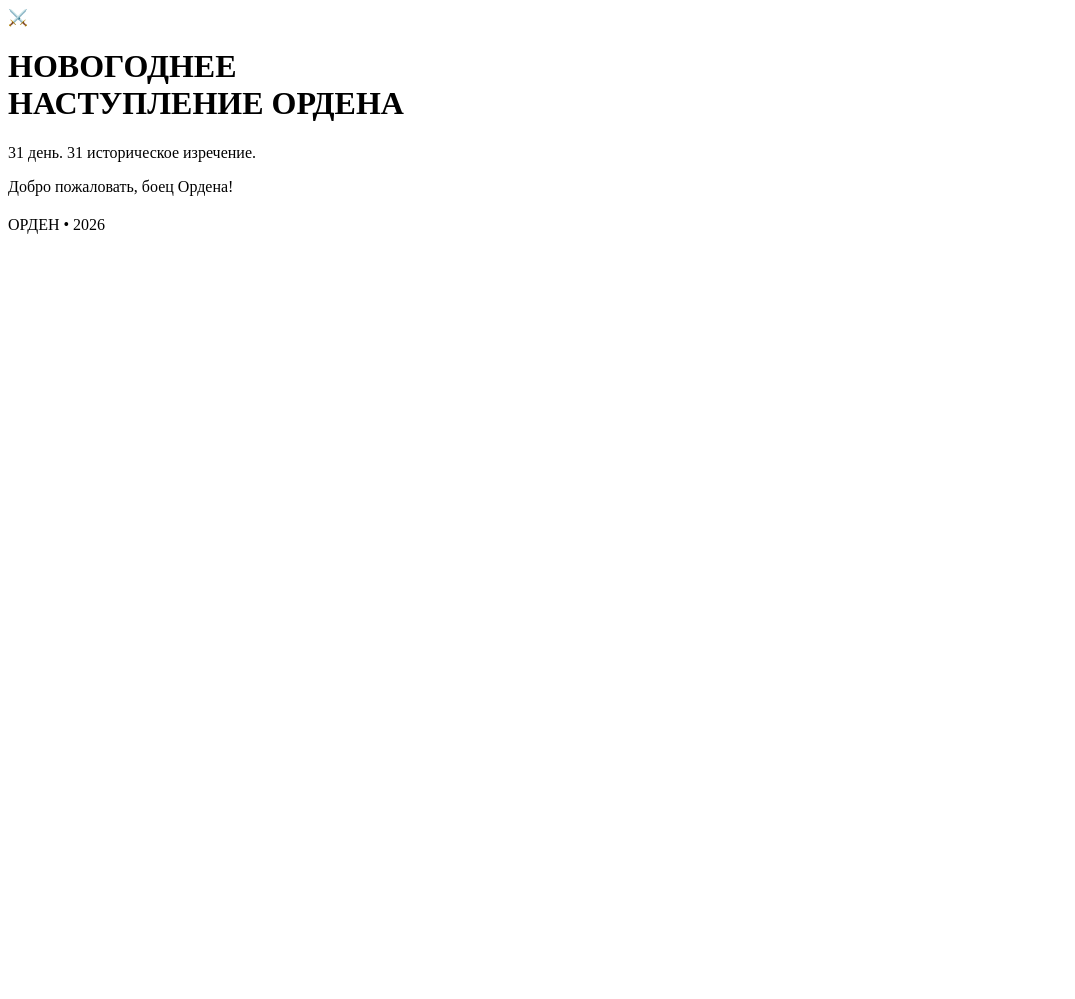
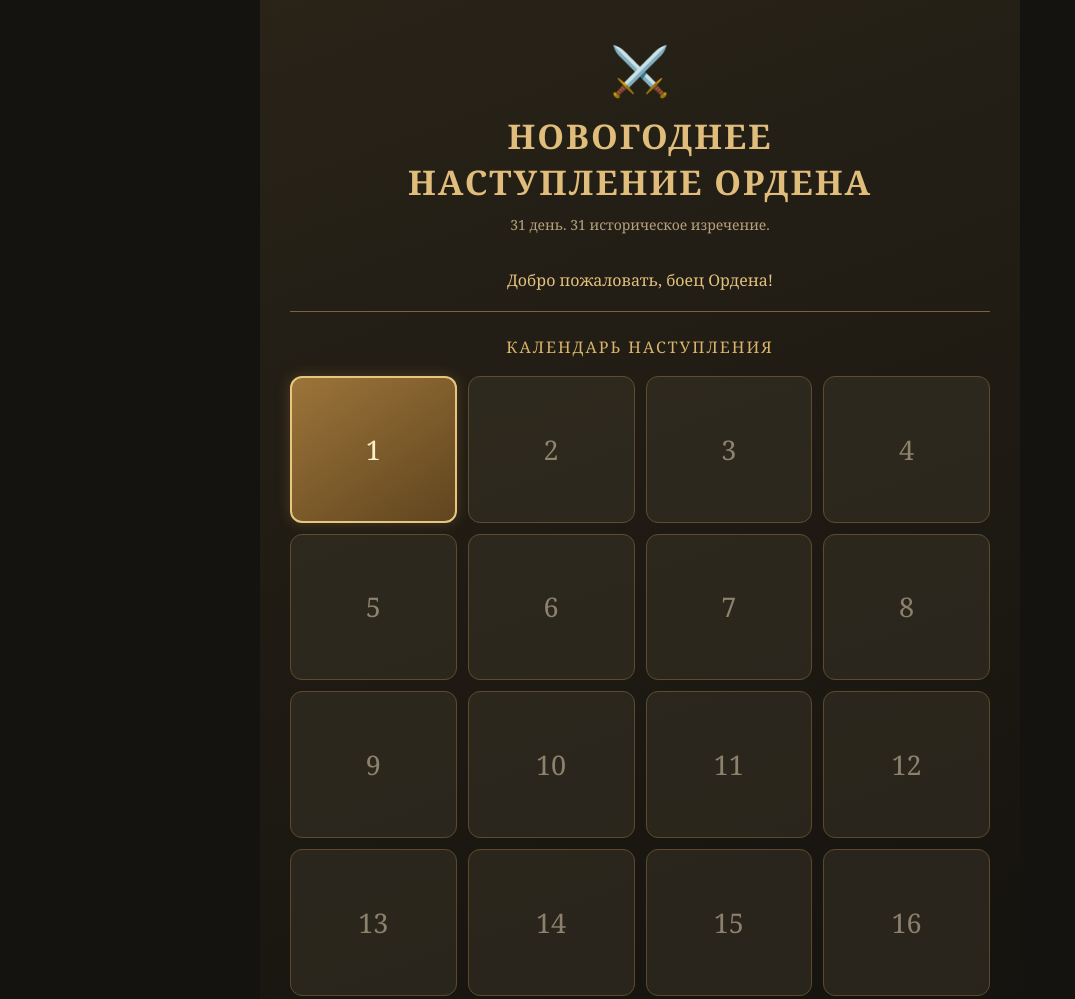
Before and after one commit to dostatoknosov/orden_sz_bot, a plain HTML site: page index.html in a window 1280 px wide. Shown: the top 999 px of the page, without its empty margins (0-1075 px from the left). Before the commit the page ends 800 px from the top, so only its background shows below. Drawn offline with Linux system fonts and the light colour scheme.

Commit message:
Update index.html

```diff
--- a/index.html
+++ b/index.html
@@ -1,3 +1,180 @@
+
+<!DOCTYPE html>
+<html lang="ru">
+<head>
+<meta charset="UTF-8">
+<meta name="viewport" content="width=device-width, initial-scale=1.0, viewport-fit=cover">
+<title>Новогоднее наступление Ордена</title>
+
+<script src="https://telegram.org/js/telegram-web-app.js"></script>
+
+<style>
+* {
+  box-sizing: border-box;
+}
+
+html {
+  min-height: 100%;
+  background: #15130f;
+}
+
+body {
+  margin: 0;
+  min-height: 100vh;
+  min-height: 100dvh;
+  background: #15130f;
+  color: #ead9b5;
+  font-family: Georgia, serif;
+}
+
+.app {
+  width: 100%;
+  min-height: 100vh;
+  min-height: 100dvh;
+  padding: max(22px, env(safe-area-inset-top)) 14px
+           max(25px, env(safe-area-inset-bottom));
+  background: linear-gradient(160deg, #292318, #15130f 65%);
+}
+
+.header {
+  text-align: center;
+  padding: 15px 5px 20px;
+}
+
+.emblem {
+  font-size: 48px;
+  margin-bottom: 12px;
+}
+
+h1 {
+  color: #e0bd7b;
+  font-size: clamp(23px, 6vw, 34px);
+  line-height: 1.35;
+  letter-spacing: 2px;
+  margin: 8px 0;
+}
+
+.subtitle {
+  color: #b7a27c;
+  font-size: 14px;
+  line-height: 1.5;
+}
+
+.welcome {
+  text-align: center;
+  color: #e4c17d;
+  font-size: 16px;
+  margin: 14px 0 20px;
+}
+
+.separator {
+  height: 1px;
+  background: #806239;
+  margin: 18px 0 24px;
+}
+
+.section-title {
+  text-align: center;
+  color: #d9b46b;
+  font-size: 16px;
+  letter-spacing: 2px;
+  margin-bottom: 18px;
+}
+
+.calendar {
+  display: grid;
+  grid-template-columns: repeat(4, minmax(0, 1fr));
+  gap: 11px;
+  width: 100%;
+}
+
+.day {
+  min-width: 0;
+  aspect-ratio: 1 / 0.88;
+  border: 1px solid #947445;
+  border-radius: 12px;
+  background: #393326;
+  color: #e9d8b7;
+  font-family: Georgia, serif;
+  font-size: clamp(20px, 6vw, 27px);
+  cursor: pointer;
+  transition: 0.2s;
+}
+
+.day.available {
+  background: linear-gradient(145deg, #9b7439, #61451f);
+  border: 2px solid #e7c77f;
+  color: #fff0c9;
+  box-shadow: 0 0 14px #a57b3c55;
+}
+
+.day.opened {
+  background: #293c2d;
+  border-color: #8ca77d;
+  color: #c8e0bc;
+}
+
+.day:disabled {
+  opacity: 0.55;
+  cursor: default;
+}
+
+.day.available:active {
+  transform: scale(0.94);
+}
+
+.reward {
+  display: none;
+  margin-top: 28px;
+  padding: 24px 15px;
+  background: #201b13;
+  border: 1px solid #c09a59;
+  border-radius: 14px;
+  text-align: center;
+}
+
+.reward h2 {
+  color: #e0bd7b;
+  font-size: 20px;
+}
+
+.reward .quote {
+  color: #f2dfb9;
+  font-size: 23px;
+  line-height: 1.5;
+  margin: 20px 0;
+}
+
+.reward .author {
+  color: #b49a6d;
+  font-size: 14px;
+}
+
+footer {
+  text-align: center;
+  color: #b69b6a;
+  font-size: 13px;
+  letter-spacing: 3px;
+  margin-top: 35px;
+  padding-bottom: 10px;
+}
+
+@media (min-width: 700px) {
+  .app {
+    max-width: 760px;
+    margin: 0 auto;
+    padding-left: 30px;
+    padding-right: 30px;
+  }
+}
+</style>
+</head>
+
+<body>
+
+<div class="app">
+
+  <header class="header">
     <div class="emblem">⚔️</div>
 
     <h1>
@@ -5,24 +182,136 @@
       НАСТУПЛЕНИЕ ОРДЕНА
     </h1>
 
-<p class="subtitle">
+    <div class="subtitle">
       31 день. 31 историческое изречение.
-</p>
+    </div>
+  </header>
 
   <div class="welcome" id="welcome">
     Добро пожаловать, боец Ордена!
   </div>
 
-<div class="line"></div>
+  <div class="separator"></div>
+
+  <div class="section-title">
+    КАЛЕНДАРЬ НАСТУПЛЕНИЯ
+  </div>
 
   <div class="calendar" id="calendar"></div>
 
   <section class="reward" id="reward">
     <h2 id="rewardTitle"></h2>
-  <p id="rewardText"></p>
-  <small id="rewardAuthor"></small>
+    <div class="quote" id="rewardText"></div>
+    <div class="author" id="rewardAuthor"></div>
   </section>
 
   <footer>
     ОРДЕН • 2026
   </footer>
+
+</div>
+
+<script>
+(function() {
+
+  // ПОДКЛЮЧЕНИЕ TELEGRAM
+
+  const tg = window.Telegram
+    ? window.Telegram.WebApp
+    : null;
+
+  if (tg) {
+    tg.ready();
+    tg.expand();
+  }
+
+  // ПРИВЕТСТВИЕ УЧАСТНИКА
+
+  const welcome = document.getElementById("welcome");
+
+  if (tg && tg.initDataUnsafe && tg.initDataUnsafe.user) {
+    const user = tg.initDataUnsafe.user;
+    const name = user.first_name || "Боец";
+
+    welcome.textContent =
+      "Добро пожаловать, " + name + "! Твоя летопись начинается.";
+  }
+
+  // ИСТОРИЧЕСКИЕ ФРАЗЫ
+
+  const phrases = {
+    1: {
+      title: "ИЗРЕЧЕНИЕ № 1",
+      text: "«Иду на Вы!»",
+      author: "Князь Святослав Игоревич"
+    }
+  };
+
+  // ОПРЕДЕЛЕНИЕ ДОСТУПНОГО ДНЯ
+
+  const now = new Date();
+
+  const isDecember =
+    now.getFullYear() === 2026 &&
+    now.getMonth() === 11;
+
+  const currentDay = isDecember
+    ? now.getDate()
+    : 1;
+
+  // СОЗДАНИЕ КАЛЕНДАРЯ
+
+  const calendar = document.getElementById("calendar");
+
+  for (let i = 1; i <= 31; i++) {
+
+    const button = document.createElement("button");
+
+    button.type = "button";
+    button.className = "day";
+    button.textContent = i;
+
+    if (i <= currentDay) {
+      button.classList.add("available");
+    } else {
+      button.disabled = true;
+    }
+
+    button.addEventListener("click", function() {
+
+      const phrase = phrases[i];
+
+      if (!phrase) {
+        alert("Награда этого дня ещё готовится!");
+        return;
+      }
+
+      document.getElementById("rewardTitle").textContent =
+        phrase.title;
+
+      document.getElementById("rewardText").textContent =
+        phrase.text;
+
+      document.getElementById("rewardAuthor").textContent =
+        phrase.author;
+
+      document.getElementById("reward").style.display = "block";
+
+      button.classList.add("opened");
+
+      document.getElementById("reward").scrollIntoView({
+        behavior: "smooth",
+        block: "nearest"
+      });
+
+    });
+
+    calendar.appendChild(button);
+
+  }
+
+})();
+</script>
+
+</body>
+</html>
```
Lines whose indentation alone changed are shown as unchanged.
